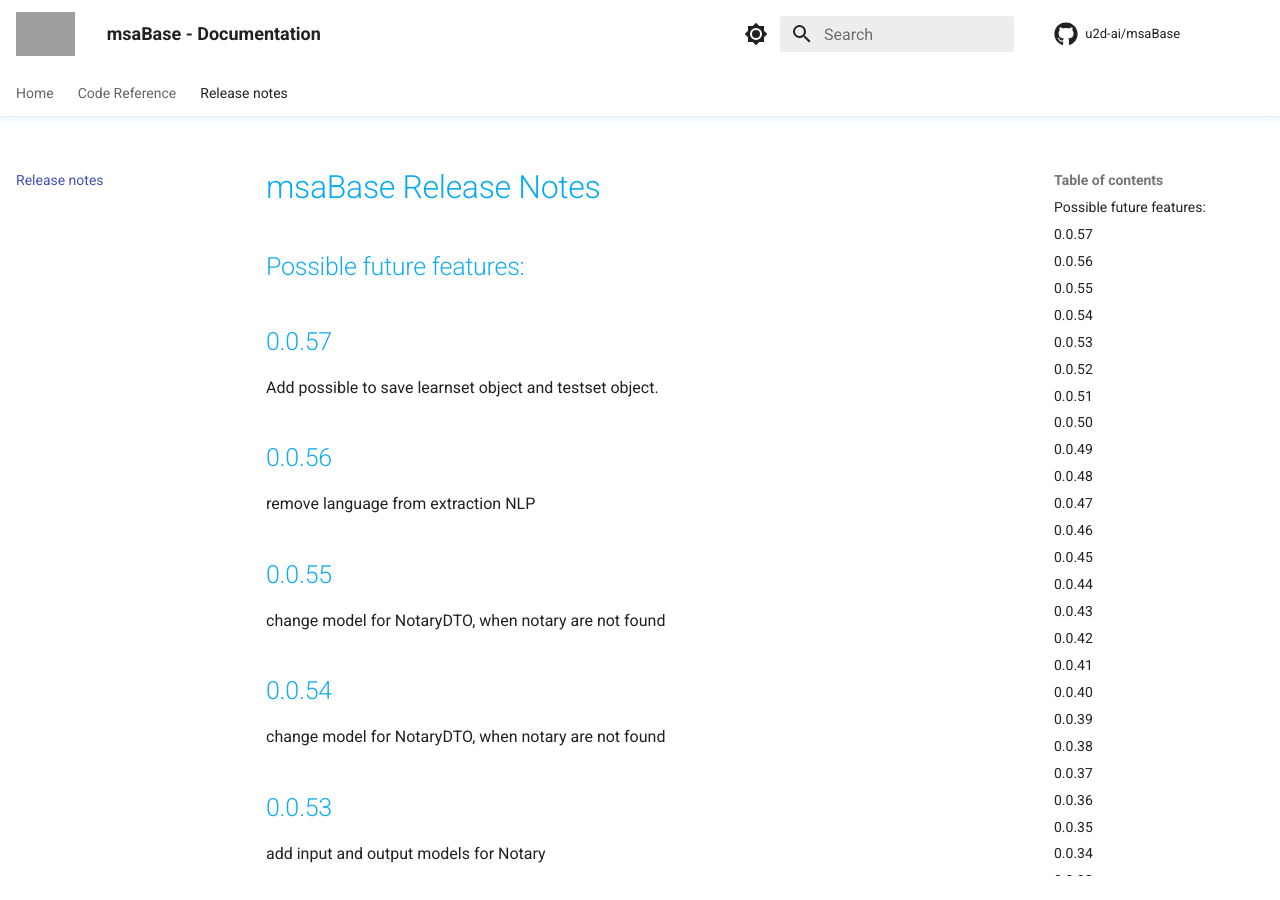
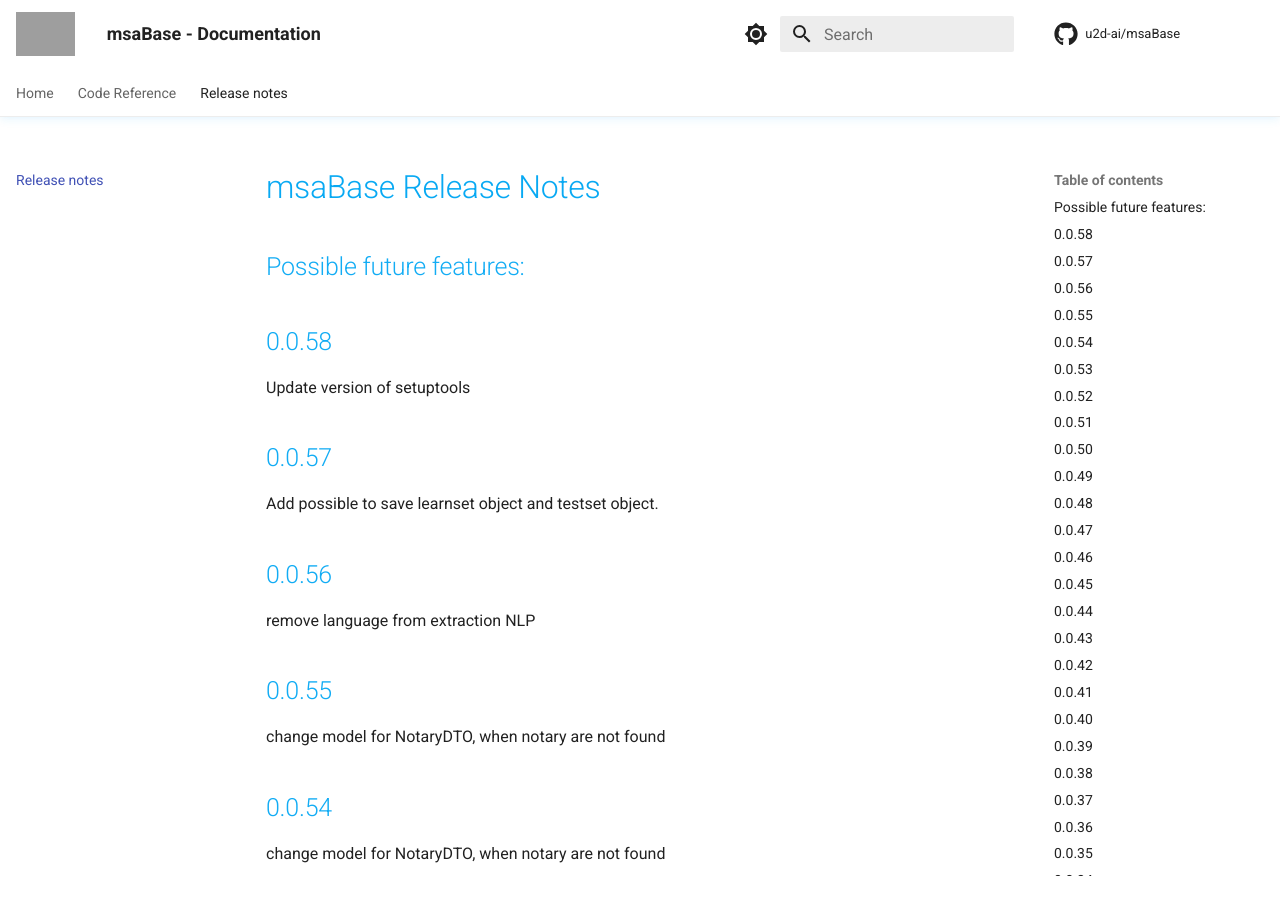
Before and after one commit to u2d-ai/msaBase, an MkDocs documentation site: the page built from docs/release-notes.md, in a window 1280 px wide and 900 px high. Built offline with MkDocs 1.6.1 and Material for MkDocs 9.7.7, drawn with Linux system fonts in a browser that asks for light colours; comment, search, counter and statistics services are not loaded; grey boxes are pictures that could not be loaded.

Commit message:
feature: Update version of setuptools

```diff
--- a/docs/release-notes.md
+++ b/docs/release-notes.md
@@ -1,6 +1,9 @@
 # msaBase Release Notes
 ## Possible future features:
 
+## 0.0.58
+
+Update version of setuptools
 
 ## 0.0.57
 
--- a/msaBase/__init__.py
+++ b/msaBase/__init__.py
@@ -1,7 +1,7 @@
 import glob
 from os.path import basename, dirname, isfile, join
 
-version = "0.0.57"
+version = "0.0.58"
 __author__ = "Stefan Welcker"
 __copyright__ = "Copyright 2022, U2D.ai"
 __license__ = "MIT"
--- a/requirements.txt
+++ b/requirements.txt
@@ -19,7 +19,7 @@ isort==5.12.0 # library to sort Python imports.
 loguru==0.6.0 # Python logging made (stupidly) simple
 lxml==4.9.2 # Powerful and Pythonic XML processing library combining libxml2/libxslt with the ElementTree API.
 mypy==1.0.0 # Optional static typing for Python
-setuptools==67.2.0 # Easily download, build, install, upgrade, and uninstall Python packages
+setuptools==67.6.1 # Easily download, build, install, upgrade, and uninstall Python packages
 prometheus_fastapi_instrumentator==5.9.1 # Instrument your FastAPI with Prometheus metrics
 Jinja2==3.1.2 # A very fast and expressive template engine.
 orjson==3.8.3 # Fast, correct Python JSON library supporting dataclasses, datetimes, and numpy
```
Also changed, not shown: 1 other file.
